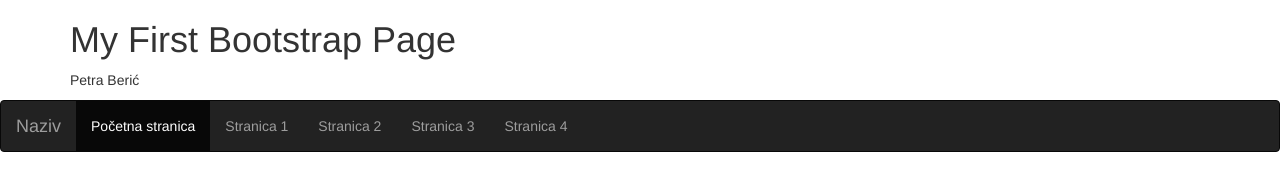
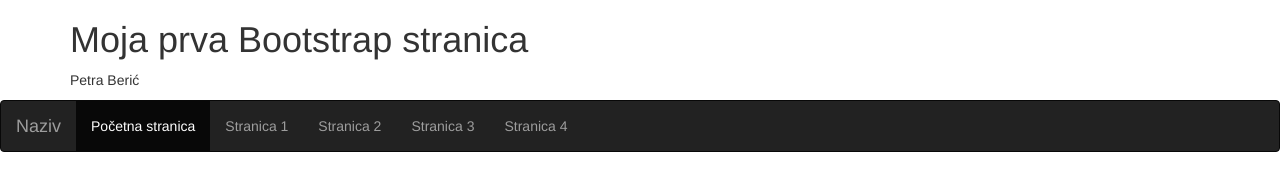
Before and after one commit to petra004/Bootstrap, a plain HTML site: page index.html in a window 1280 px wide. Drawn offline with nearby package versions, Linux system fonts and the light colour scheme.

Commit message:
Update index.html

```diff
--- a/index.html
+++ b/index.html
@@ -11,7 +11,7 @@
 <body>
 
 <div class="container">
-  <h1>My First Bootstrap Page</h1>
+  <h1>Moja prva Bootstrap stranica</h1>
   <p>Petra Berić</p>
 </div>
 
```
